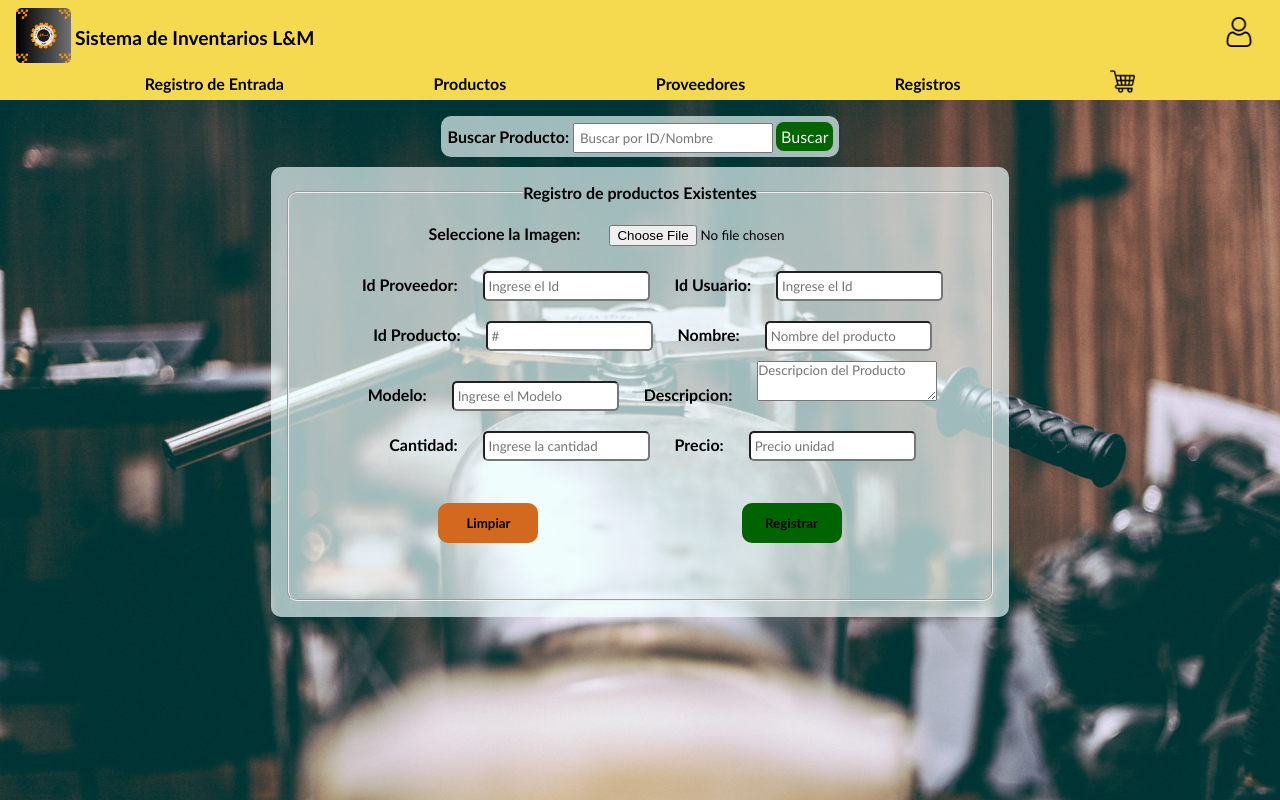
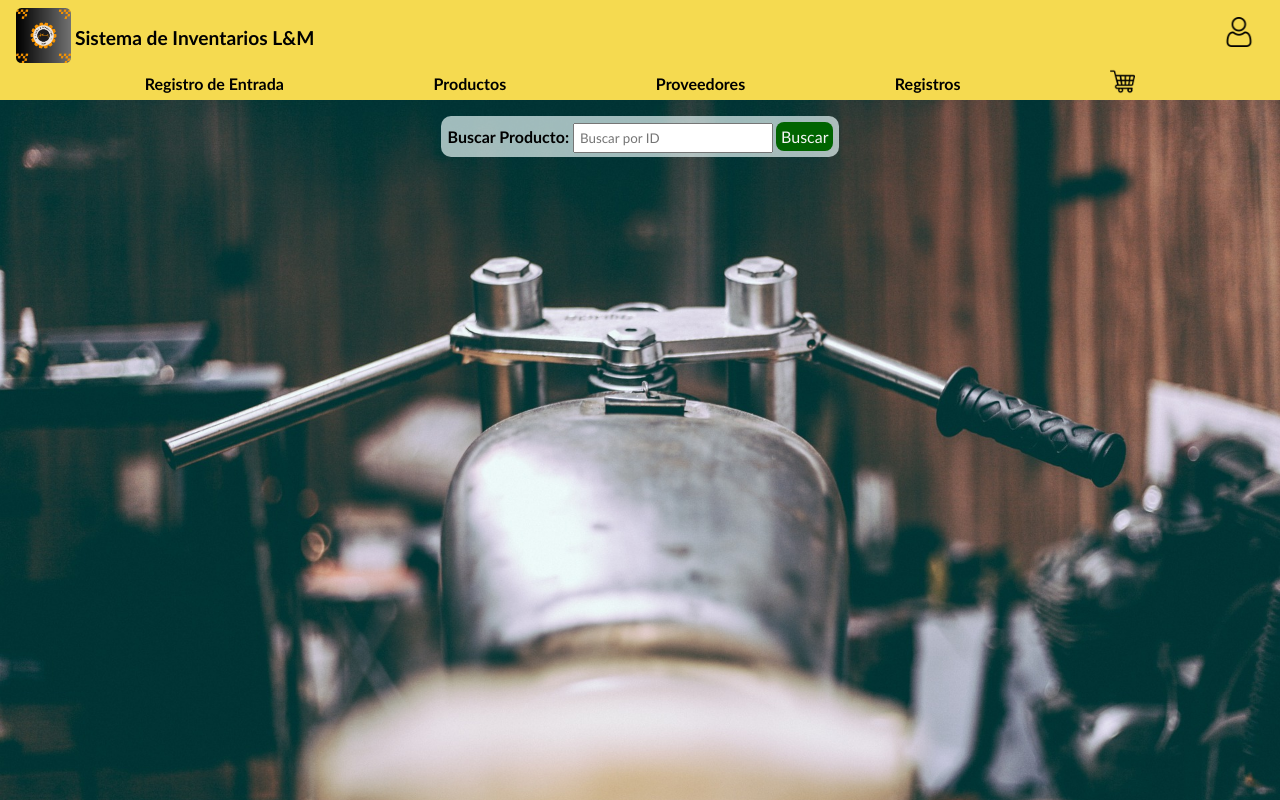
Before and after one commit to IvanPabon29/proyecto-lm, a React (Create React App) app: page /registro-entrada/producto-existente in a window 1280 px wide. Shown: the top 800 px of the page. Built offline with nearby package versions, Linux system fonts and the light colour scheme; sample sign-in values are in the browser's storage.

Commit message:
feat(AgregarExistente): Agregar funcionalidad   para buscar y agregar existente a la base de   datos

```diff
--- a/src/pages/AgregarExistente.js
+++ b/src/pages/AgregarExistente.js
@@ -1,138 +1,110 @@
 import "../styles/AgregarExistente.css";
+import React, { useState } from "react";
+import { buscarProductoPorId, actualizarProductoYRegistrarEntrada } from "../api/productoApi";
 
 function AgregarExistente() {
-  /*Esto Se puede Hacer mas facil reutilizando el component de AGREGAR NUEVO,
-  ya que si se puede agregar un el elmento dentro del ELEMENTO utilizando (Children)
-  El buscar se puede crear aparte y reutilizarlo*/
+  const [idProducto, setIdProducto] = useState("");
+  const [producto, setProducto] = useState(null);
+  const [cantidadAdicional, setCantidadAdicional] = useState(0);
+
+  // Handler para buscar producto por ID
+  const handleBuscarProducto = async (e) => {
+    e.preventDefault();
+    if (!idProducto) {
+      console.error("El ID del producto es necesario para buscar.");
+      return;
+    }
+    try {
+      const productoEncontrado = await buscarProductoPorId(idProducto);
+      setProducto(productoEncontrado);
+    } catch (error) {
+      console.error("Error al buscar el producto:", error);
+    }
+  };
+
+  // Handler para actualizar el producto y registrar la entrada
+  const handleActualizarProducto = async (e) => {
+    e.preventDefault();
+    try {
+      await actualizarProductoYRegistrarEntrada({
+        ...producto,
+        cantidadAdicional,
+      });
+      alert("Producto actualizado y registro agregado con éxito");
+      // Resetear el formulario
+      setProducto(null);
+      setIdProducto("");
+      setCantidadAdicional(0);
+    } catch (error) {
+      console.error("Error al actualizar el producto:", error);
+    }
+  };
 
   return (
     <section id="registro-entrada-existente">
-
-      {/* Form de busqueda */}
-      <form className="form-buscar">
-
+      <div>
+        {/* Formulario de búsqueda */}
+        <form className="form-buscar" onSubmit={handleBuscarProducto}>
           <label htmlFor="buscar">Buscar Producto:</label>
-        <input type="search"id="buscar" placeholder="Buscar por ID/Nombre" name="buscar-producto" />
-
-        <button className="boton-search">Buscar</button>
-
+          <input
+            type="text"
+            id="buscar"
+            placeholder="Buscar por ID"
+            value={idProducto}
+            onChange={(e) => setIdProducto(e.target.value)}
+            required
+          />
+          <button type="submit" className="boton-search">
+            Buscar
+          </button>
         </form>
 
-      {/* Formulario para los productos */}
-      <form className="form-entrada-existente">
-        <fieldset>
-          <legend>
-            <strong>Registro de productos Existentes</strong>
-          </legend>
-
-          <label htmlFor="imagen">Seleccione la Imagen:</label>
+        {/* Formulario de actualización */}
+        {producto && (
+          <form onSubmit={handleActualizarProducto} className="form-actualizar">
+            {/* <input type="text" value={producto.idProducto} readOnly /> */}
             <input
-            type="file"
-            accept=".jpg,.png,.svg"
-            id="imagen"
-            name="imagen-producto"
+              type="text"
+              value={producto.nombre}
+              onChange={(e) =>
+                setProducto({ ...producto, nombre: e.target.value })
+              }
               required
             />
-
-          <br />
-
-          <label htmlFor="proveedor">Id Proveedor:</label>
             <input
               type="text"
-            id="proveedor"
-            placeholder="Ingrese el Id"
-            name="id-proveedor"
+              value={producto.modelo}
+              onChange={(e) =>
+                setProducto({ ...producto, modelo: e.target.value })
+              }
               required
             />
-
-          <label htmlFor="usuario">Id Usuario:</label>
-          <input
-            type="text"
-            id="usuario"
-            placeholder="Ingrese el Id"
-            name="id-usuario"
+            <textarea
+              value={producto.descripcion}
+              onChange={(e) =>
+                setProducto({ ...producto, descripcion: e.target.value })
+              }
               required
             />
-
-          <br />
-
-          <label htmlFor="producto">Id Producto:</label>
             <input
-            type="text"
-            id="producto"
-            placeholder="#"
-            name="id-producto"
+              type="number"
+              value={producto.precio}
+              onChange={(e) =>
+                setProducto({ ...producto, precio: e.target.value })
+              }
               required
             />
-
-          <label htmlFor="nombre">Nombre:</label>
             <input
-            type="text"
-            id="nombre"
-            placeholder="Nombre del producto"
-            name="nombre-producto"
+              type="number"
+              placeholder="Cantidad a agregar"
+              value={cantidadAdicional}
+              onChange={(e) => setCantidadAdicional(Number(e.target.value))}
               required
             />
-
-          <br />
-
-          <label htmlFor="modelo">Modelo:</label>
-          <input
-            type="text"
-            id="modelo"
-            placeholder="Ingrese el Modelo"
-            name="modelo-producto"
-            required
-          />
-
-          <label htmlFor="descripcion">Descripcion:</label>
-          <textarea
-            type="text"
-            id="descripcion"
-            placeholder="Descripcion del Producto"
-            name="des-producto"
-            required
-          />
-
-          <br />
-
-          <label htmlFor="cantidad">Cantidad:</label>
-          <input
-            type="number"
-            id="cantidad"
-            placeholder="Ingrese la cantidad"
-            name="cantidad"
-            required
-          />
-
-          <label htmlFor="precio">Precio:</label>
-          <input
-            type="number"
-            id="precio"
-            placeholder="Precio unidad"
-            name="precio-unidad"
-            required
-          />
-
-          <div className="contenedor-botones-entrada">
-            <button
-              type="reset"
-              className="botones-entrada boton-reset"
-              value="Limpiar"
-            >
-              Limpiar
-            </button>
-
-            <button
-              type="submit"
-              className="botones-entrada boton-submit"
-              value="Registrar"
-            >
-              Registrar
-            </button>
+            <button type="submit" className="btn-actualizar">Actualizar Producto</button>
+          </form>
+        )}
       </div>
-        </fieldset>
-      </form>
     </section>
   );
 }
```
Lines whose indentation alone changed are shown as unchanged.
